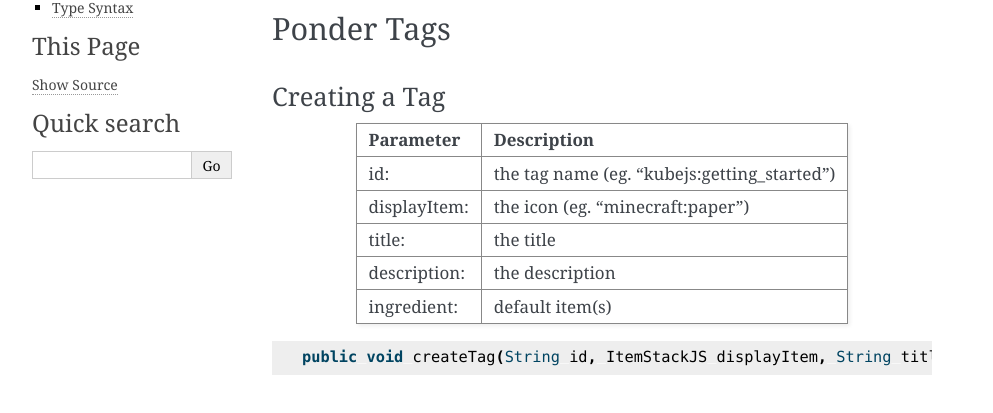
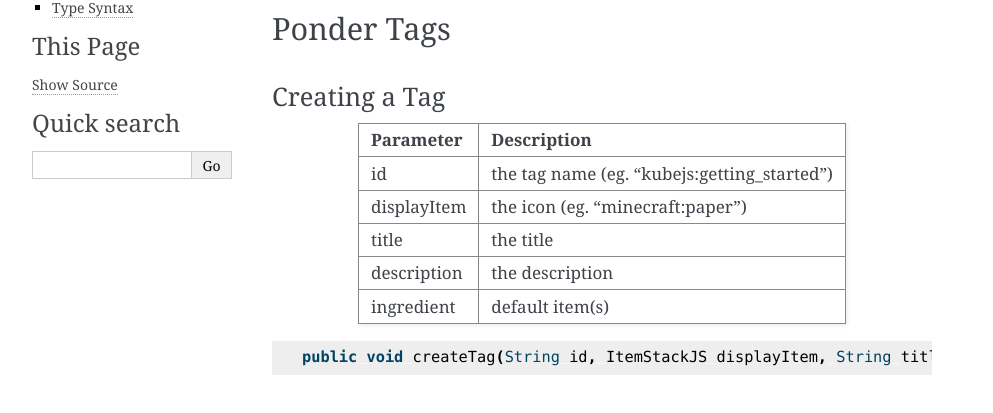
Before and after one commit to Ludi87/ponderjs-docs, a Sphinx documentation site: the page built from docs/ponderjs.md, in a window 1280 px wide. Shown: the part 181-594 px from the top of the page, without its empty margins (148-1141 px from the left). Built offline with Sphinx 7.4.7, drawn with Linux system fonts in a browser that asks for light colours; some of the changed lines change nothing that is shown.

Commit message:
Update ponderjs.md

````diff
--- a/docs/ponderjs.md
+++ b/docs/ponderjs.md
@@ -7,12 +7,12 @@
 ### Creating a Tag
 
 Parameter | Description
---- | ---
-id:          |the tag name (eg. "kubejs:getting_started")
-displayItem: |the icon (eg. "minecraft:paper")
-title:       |the title
-description: |the description
-ingredient:  |default item(s)
+---: | :---
+id           |the tag name (eg. "kubejs:getting_started")
+displayItem  |the icon (eg. "minecraft:paper")
+title        |the title
+description  |the description
+ingredient   |default item(s)
 
 ```js
 public void createTag(String id, ItemStackJS displayItem, String title, String description, IngredientJS ingredient)
````
